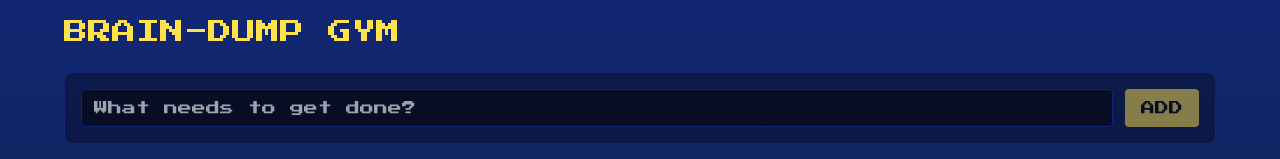
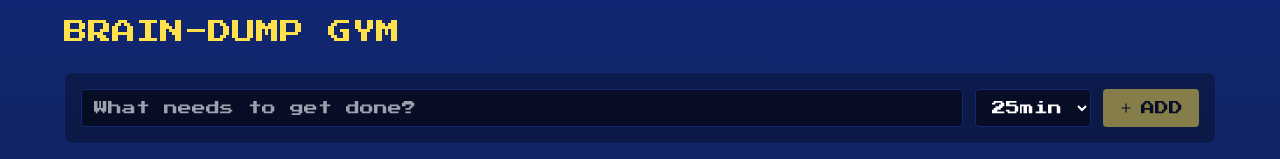
Before and after one commit to CB-CMYK27/PomoChamp, a React (Vite) app: page /brain-dump in a window 1280 px wide. Shown: the top 159 px of the page. Built offline with nearby package versions, Linux system fonts and the light colour scheme; no server answers; the database is empty.

Commit message:
Updated BrainDump.tsx

```diff
--- a/src/components/BrainDump.tsx
+++ b/src/components/BrainDump.tsx
@@ -5,6 +5,7 @@ import { Plus, Trash2, Check } from 'lucide-react';
 const BrainDump: React.FC = () => {
   const { tasks, fetchTasks, addTask, toggleTask, deleteTask } = useTaskStore();
   const [newTaskTitle, setNewTaskTitle] = useState('');
+  const [newTaskMinutes, setNewTaskMinutes] = useState(25);
   const [isLoading, setIsLoading] = useState(true);
 
   useEffect(() => {
@@ -19,8 +20,9 @@ const BrainDump: React.FC = () => {
   const handleAddTask = async (e: React.FormEvent) => {
     e.preventDefault();
     if (newTaskTitle.trim()) {
-      await addTask(newTaskTitle.trim());
+      await addTask(newTaskTitle.trim(), newTaskMinutes);
       setNewTaskTitle('');
+      setNewTaskMinutes(25);
     }
   };
 
@@ -40,11 +42,23 @@ const BrainDump: React.FC = () => {
               placeholder="What needs to get done?"
               className="flex-1 bg-black/50 border border-crtBlue rounded px-3 py-2 text-white font-arcade text-sm focus:border-neonYel focus:outline-none"
             />
+            <select
+              value={newTaskMinutes}
+              onChange={(e) => setNewTaskMinutes(Number(e.target.value))}
+              className="bg-black/50 border border-crtBlue rounded px-3 py-2 text-white font-arcade text-sm focus:border-neonYel focus:outline-none"
+            >
+              <option value={5}>5min</option>
+              <option value={10}>10min</option>
+              <option value={15}>15min</option>
+              <option value={20}>20min</option>
+              <option value={25}>25min</option>
+            </select>
             <button
               type="submit"
               disabled={!newTaskTitle.trim()}
-              className="bg-neonYel text-black px-4 py-2 rounded font-arcade text-sm hover:bg-neonYel/80 disabled:opacity-50"
+              className="bg-neonYel text-black px-4 py-2 rounded font-arcade text-sm hover:bg-neonYel/80 disabled:opacity-50 flex items-center gap-2"
             >
+              <Plus size={14} />
               ADD
             </button>
           </form>
@@ -61,7 +75,7 @@ const BrainDump: React.FC = () => {
               {tasks.map((task) => (
                 <div key={task.id} className="flex items-center justify-between bg-black/40 rounded px-3 py-2">
                   <span className={`text-white ${task.completed ? 'line-through opacity-60' : ''}`}>
-                    {task.title}
+                    {task.title} ({task.estimated_minutes || '?'}min)
                   </span>
                   <div className="flex gap-2">
                     <button
```
